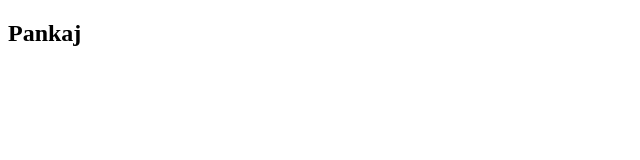
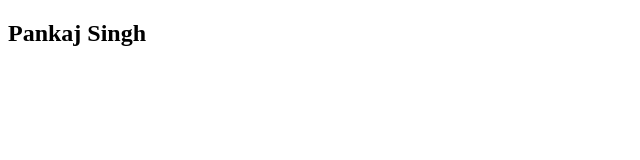
Before and after one commit to gajenweb/learnhtml, a plain HTML site: page index.html in a window 1280 px wide. Shown: the whole page, without its empty margins (0-640 px from the left). Drawn offline with Linux system fonts and the light colour scheme.

Commit message:
Name change

```diff
--- a/index.html
+++ b/index.html
@@ -7,6 +7,6 @@
     <title>Document</title>
 </head>
 <body>
-    <h2>Pankaj</h2>
+    <h2>Pankaj Singh</h2>
 </body>
 </html>
```
